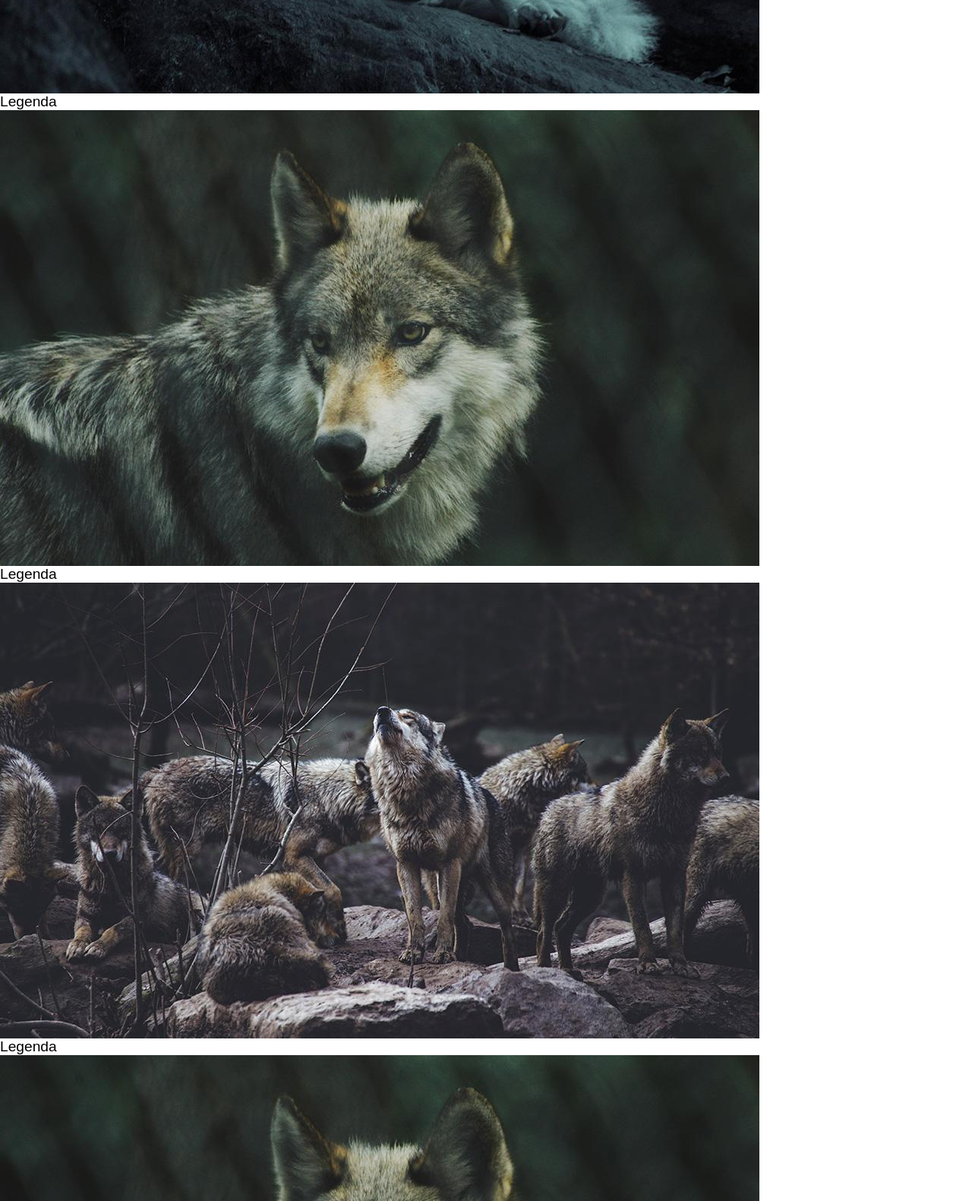
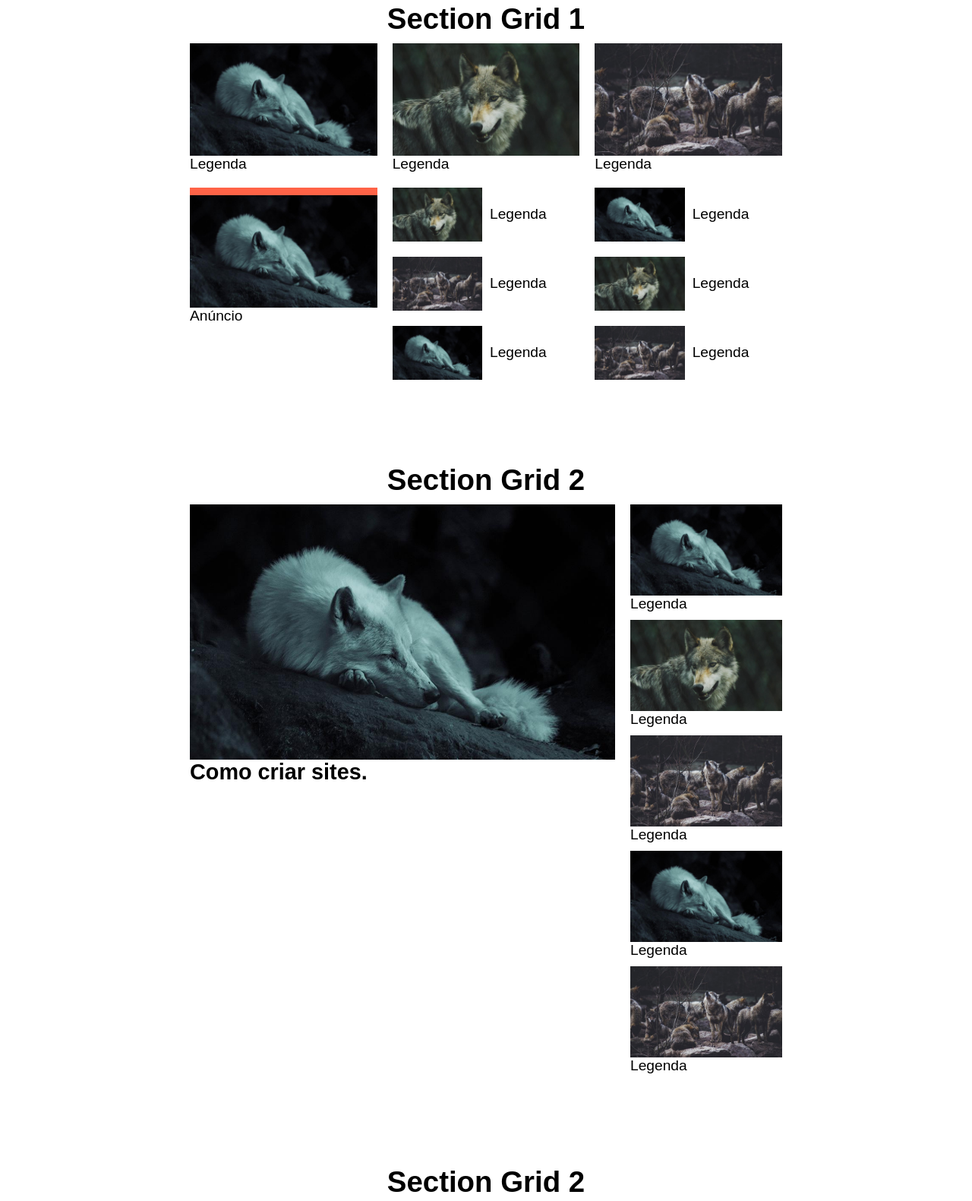
Before and after one commit to AliciaPavao/layoutLobos, a plain HTML site: page src/index.html in a window 1280 px wide. Shown: the part 703-2284 px from the top of the page at 76% size. Drawn offline with Linux system fonts and the light colour scheme.

Commit message:
grid1 e grid2 resposivos

```diff
--- a/src/index.html
+++ b/src/index.html
@@ -24,7 +24,6 @@
     </header>
 
     <h1>Section Flexbox</h1>
-
     <section class="flex">
         <div>
             <img src="./img/lobo1.jpg">
@@ -57,9 +56,114 @@
         </div>
     </section>
 
-    <main>
+    <h1>Section Grid 1</h1>
+    <section class="grid1">
+        <div>
+            <img src="./img/lobo1.jpg">
+            <p>Legenda</p>
+        </div>
 
-    </main>
+        <div>
+            <img src="./img/lobo2.jpg">
+            <p>Legenda</p>
+        </div>
+
+        <div>
+            <img src="./img/lobo3.jpg">
+            <p>Legenda</p>
+        </div>
+
+        <div>
+            <img src="./img/lobo2.jpg">
+            <p>Legenda</p>
+        </div>
+
+        <div>
+            <img src="./img/lobo1.jpg">
+            <p>Legenda</p>
+        </div>
+
+        <div>
+            <img src="./img/lobo3.jpg">
+            <p>Legenda</p>
+        </div>
+
+        <div>
+            <img src="./img/lobo2.jpg">
+            <p>Legenda</p>
+        </div>
+
+        <div>
+            <img src="./img/lobo1.jpg">
+            <p>Legenda</p>
+        </div>
+
+        <div>
+            <img src="./img/lobo3.jpg">
+            <p>Legenda</p>
+        </div>
+
+        <div class="anuncio">
+            <img src="./img/lobo1.jpg">
+            <p>Anúncio</p>
+        </div>
+    </section>
+
+    <h1>Section Grid 2</h1>
+    <section class="grid2">
+
+        <div class="video">
+            <img src="./img/lobo1.jpg">
+            <h2>Como criar sites.</h2>
+        </div>
+
+        <div class="sidebar">
+
+            <div>
+                <img src="./img/lobo1.jpg">
+                <p>Legenda</p>
+            </div>
+
+            <div>
+                <img src="./img/lobo2.jpg">
+                <p>Legenda</p>
+            </div>
+
+            <div>
+                <img src="./img/lobo3.jpg">
+                <p>Legenda</p>
+            </div>
+
+            <div>
+                <img src="./img/lobo1.jpg">
+                <p>Legenda</p>
+            </div>
+
+            <div>
+                <img src="./img/lobo3.jpg">
+                <p>Legenda</p>
+            </div>
+        </div>
+
+    </section>
+
+    <h1>Section Grid 2</h1>
+    <section class="grid3">
+
+        <div class="grid3-item">
+
+        </div>
+
+        <div class="grid3-item">
+
+        </div>
+
+        <div class="grid3-item">
+
+        </div>
+
+    </section>
+
 </body>
 
 </html>
--- a/src/styles/main.css
+++ b/src/styles/main.css
@@ -23,3 +23,92 @@
 
 
 /* CSS FLEXBOX 1 */
+
+.flex {
+    display: flex;
+    flex-wrap: wrap;
+    max-width: 800px;
+    margin: 0 auto;
+}
+
+.flex > div {
+    flex: 1 1 200px;
+    margin: 10px;
+}
+
+
+
+/* CSS GRID 1 */
+
+.grid1 {
+    display: grid;
+    grid-template-columns: repeat(3, 1fr);
+    max-width: 800px;
+    padding: 10px;
+    margin: 0 auto;
+    grid-gap: 20px;
+}
+
+/* Vou falar apenas com a div de numero correspondente */
+.grid1 > div:nth-child(n + 4) {
+    display: grid;
+    grid-template-columns: 1fr 1fr;
+    grid-gap: 10px;
+    align-items: center;
+}
+
+.grid1 > div.anuncio {
+    grid-column: 1;
+    grid-row: 2 / 5;
+    border-top: 10px solid tomato;
+    display: block;
+}
+
+@media (max-width: 600px) {
+    .grid1 {
+        grid-template-columns: repeat(2, 1fr);
+    }
+
+    .grid1 > div:nth-child(n + 4) {
+        display: block;
+    }
+
+    .grid1 > div.anuncio {
+        grid-column: auto;
+        grid-row: auto;
+        order: -1;
+    }
+}
+
+
+
+/* CSS GRID 2 */
+
+.grid2 {
+    display: grid;
+    grid-template-columns: 1fr 200px;
+    grid-gap: 20px;
+    max-width: 800px;
+    padding: 10px;
+    margin: 0 auto;
+}
+
+.sidebar > div {
+    margin-bottom: 10px;
+}
+
+@media (max-width: 600px) {
+    .grid2 {
+        grid-template-columns: 1fr 200px;
+    }
+
+    .sidebar {
+        display: flex;
+        overflow: scroll;
+    }
+
+    .sidebar > div {
+        flex: 1 0 200px;
+        margin: 0 10px;
+    }
+}
```
